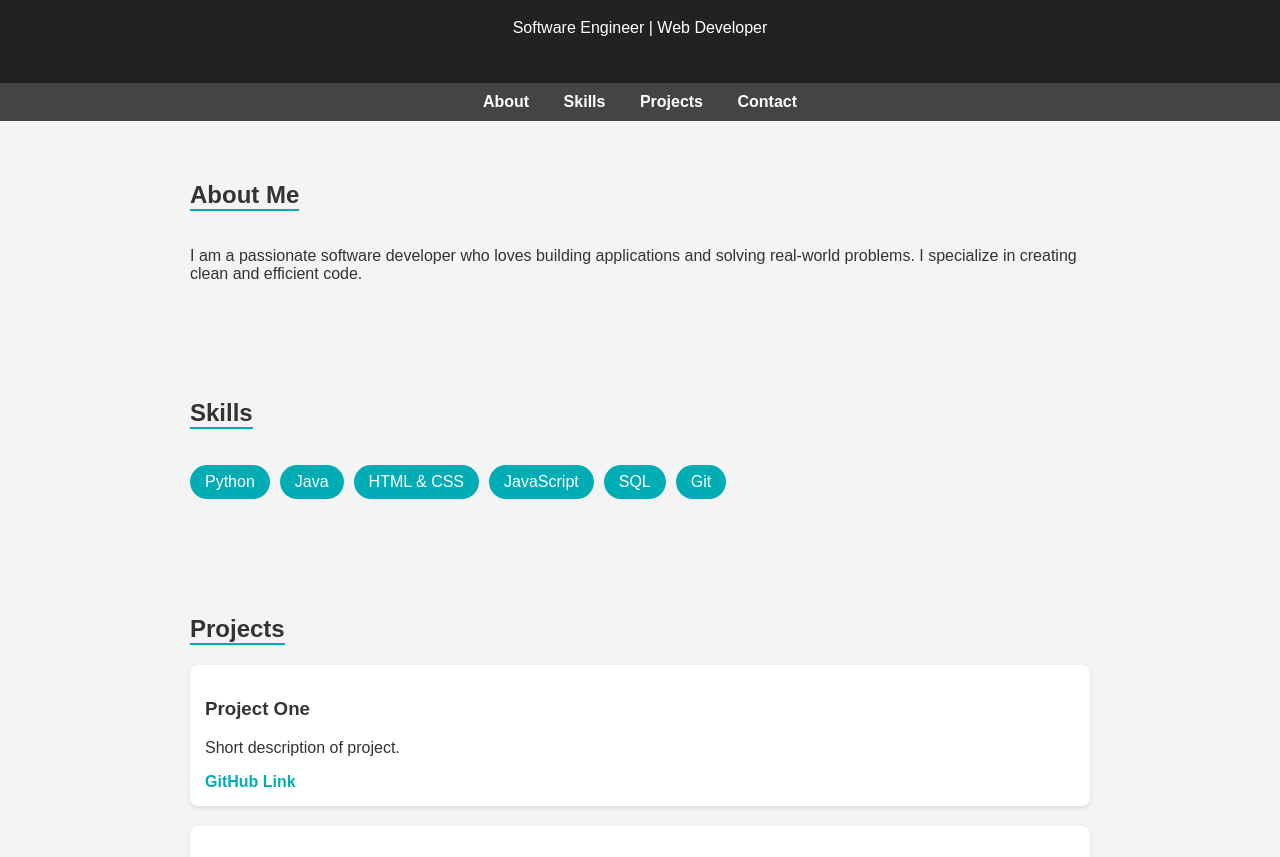
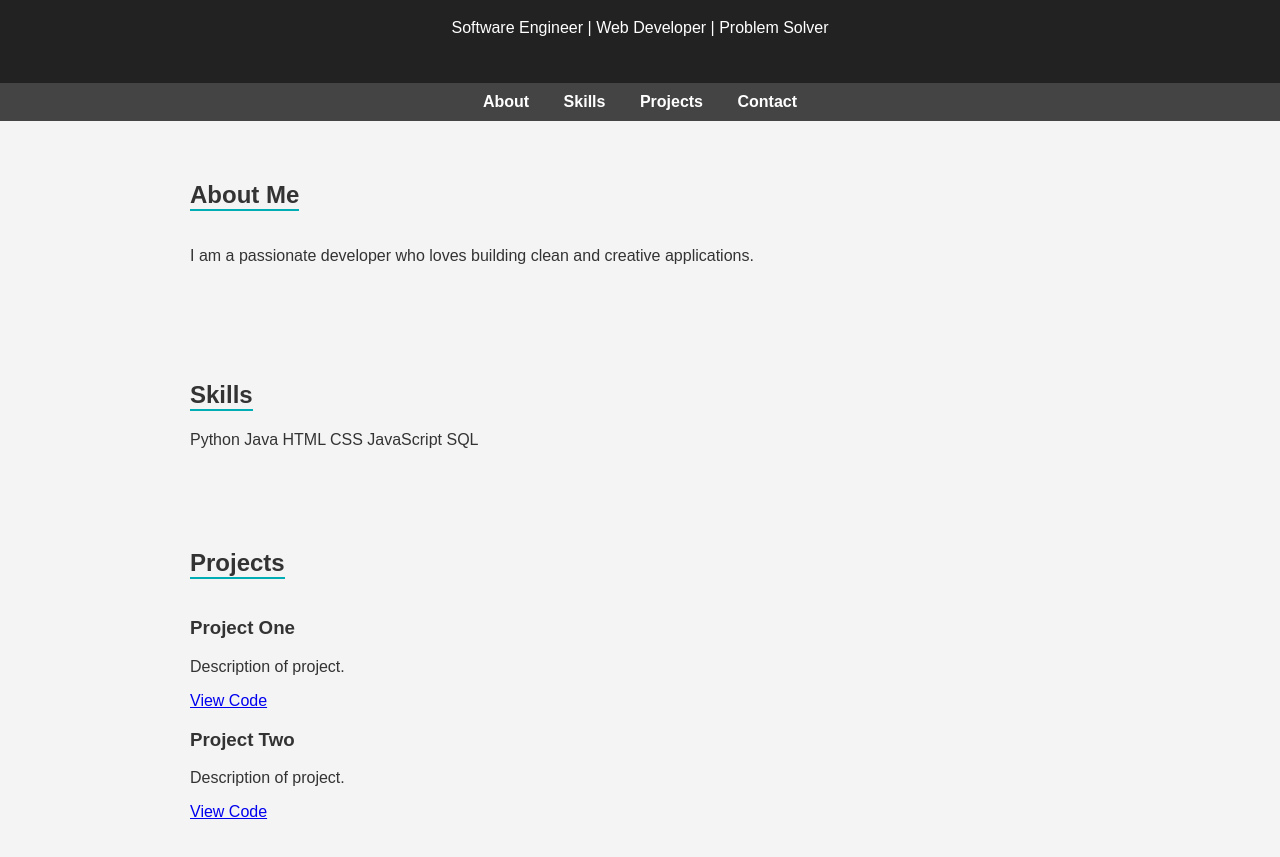
Before and after one commit to sivaprakasam007/portfolio, a plain HTML site: page index.html in a window 1280 px wide. Shown: the part 91-948 px from the top of the page. Drawn offline with Linux system fonts and the light colour scheme.

Commit message:
Refactor index.html for improved layout and content
Updated HTML structure and content for portfolio.

```diff
--- a/index.html
+++ b/index.html
@@ -1,15 +1,15 @@
 <!DOCTYPE html>
 <html lang="en">
 <head>
-    <meta charset="UTF-8">
-    <title>My Portfolio</title>
-    <link rel="stylesheet" href="style.css">
+<meta charset="UTF-8">
+<title>My Portfolio</title>
+<link rel="stylesheet" href="style.css">
 </head>
 <body>
 
 <header>
     <h1>Your Name</h1>
-    <p>Software Engineer | Web Developer</p>
+    <p class="typing"></p>
 </header>
 
 <nav>
@@ -19,53 +19,49 @@
     <a href="#contact">Contact</a>
 </nav>
 
-<section id="about">
+<section id="about" class="reveal">
     <h2>About Me</h2>
-    <p>
-        I am a passionate software developer who loves building applications
-        and solving real-world problems. I specialize in creating clean and efficient code.
-    </p>
+    <p>I am a passionate developer who loves building clean and creative applications.</p>
 </section>
 
-<section id="skills">
+<section id="skills" class="reveal">
     <h2>Skills</h2>
-    <ul class="skills-list">
-        <li>Python</li>
-        <li>Java</li>
-        <li>HTML & CSS</li>
-        <li>JavaScript</li>
-        <li>SQL</li>
-        <li>Git</li>
-    </ul>
+    <div class="skills">
+        <span>Python</span>
+        <span>Java</span>
+        <span>HTML</span>
+        <span>CSS</span>
+        <span>JavaScript</span>
+        <span>SQL</span>
+    </div>
 </section>
 
-<section id="projects">
+<section id="projects" class="reveal">
     <h2>Projects</h2>
 
-    <div class="project">
+    <div class="card">
         <h3>Project One</h3>
-        <p>Short description of project.</p>
-        <a href="#">GitHub Link</a>
+        <p>Description of project.</p>
+        <a href="#">View Code</a>
     </div>
 
-    <div class="project">
+    <div class="card">
         <h3>Project Two</h3>
-        <p>Short description of project.</p>
-        <a href="#">GitHub Link</a>
+        <p>Description of project.</p>
+        <a href="#">View Code</a>
     </div>
-
 </section>
 
-<section id="contact">
+<section id="contact" class="reveal">
     <h2>Contact</h2>
     <p>Email: your@email.com</p>
-    <p>GitHub: github.com/yourusername</p>
-    <p>LinkedIn: linkedin.com/in/yourname</p>
+    <p>GitHub: github.com/username</p>
 </section>
 
 <footer>
-    <p>© 2026 Your Name</p>
+    © 2026 Your Name
 </footer>
 
+<script src="script.js"></script>
 </body>
 </html>
```
